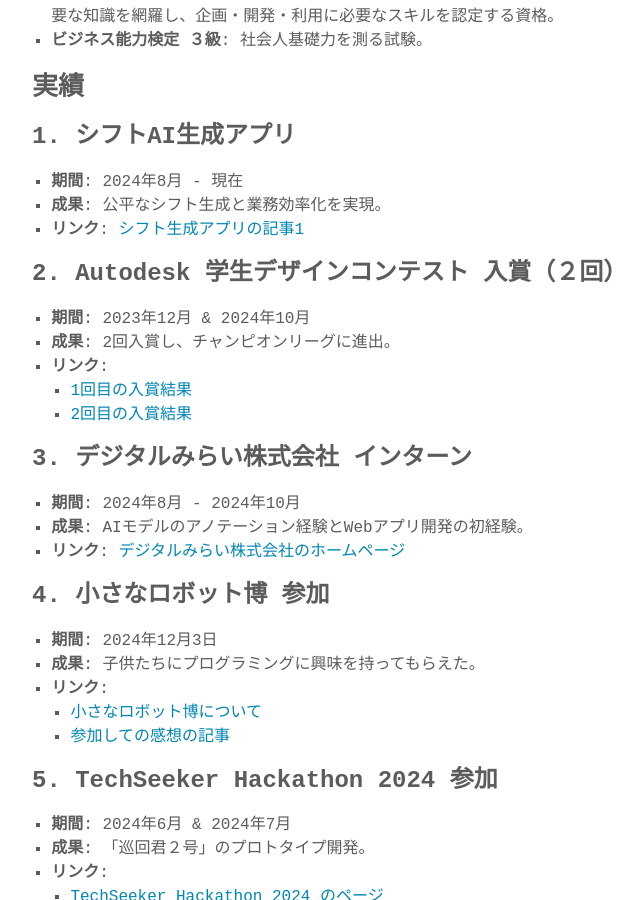
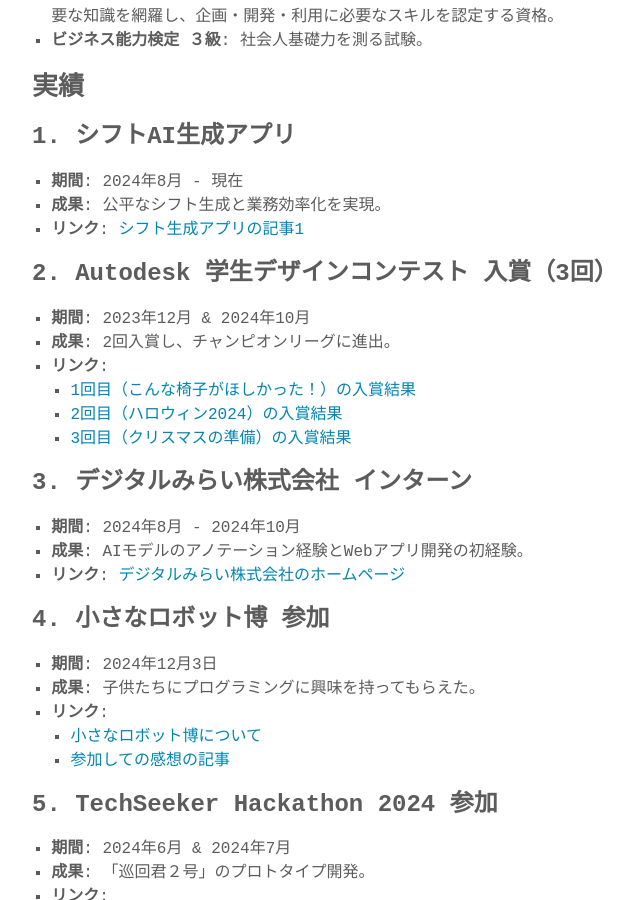
Before and after one commit to ayaponzu2525/resume, a Jekyll site: the page built from index.md, in a window 1280 px wide and 900 px high, scrolled down 1021 px. Shown: the whole window, without its empty margins (232-875 px from the left). Built offline with Jekyll 4.4.1, drawn with Linux system fonts in a browser that asks for light colours; some web fonts are replaced.

```diff
--- a/index.md
+++ b/index.md
@@ -45,12 +45,13 @@ title: Home
 - **成果**: 公平なシフト生成と業務効率化を実現。
 - **リンク**: [シフト生成アプリの記事1](https://zenn.dev/ayaponzu2525/articles/shiftgenerator1)
 
-### 2. Autodesk 学生デザインコンテスト 入賞（２回）
+### 2. Autodesk 学生デザインコンテスト 入賞（3回）
 - **期間**: 2023年12月 & 2024年10月
 - **成果**: 2回入賞し、チャンピオンリーグに進出。
 - **リンク**:
-  - [1回目の入賞結果](https://www.myautodesk.jp/fusion360-contest-2023/contest-09-result.html)
-  - [2回目の入賞結果](https://www.myautodesk.jp/fusion-contest-2024/contest-result-07.html)
+  - [1回目（こんな椅子がほしかった！）の入賞結果](https://www.myautodesk.jp/fusion360-contest-2023/contest-09-result.html)
+  - [2回目（ハロウィン2024）の入賞結果](https://www.myautodesk.jp/fusion-contest-2024/contest-result-07.html)
+  - [3回目（クリスマスの準備）の入賞結果](https://www.myautodesk.jp/fusion-contest-2024/contest-result-08.html)
 
 ### 3. デジタルみらい株式会社 インターン
 - **期間**: 2024年8月 - 2024年10月
```
